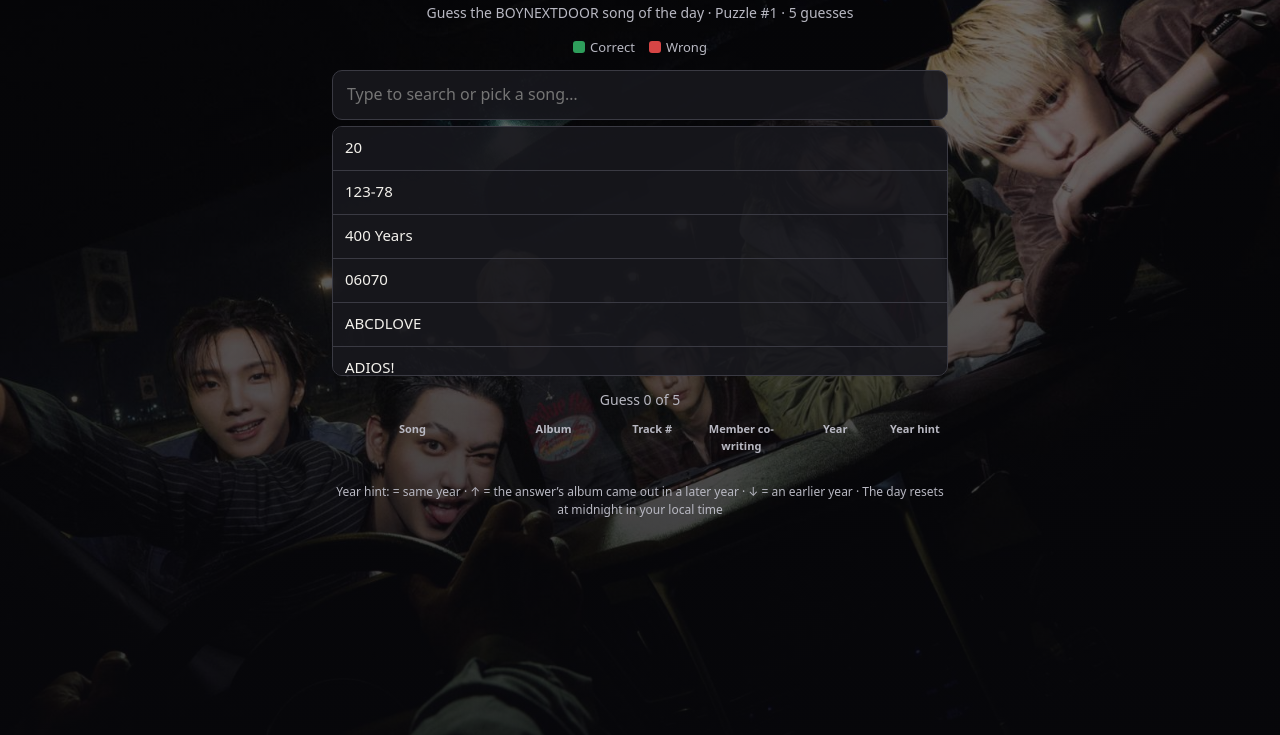
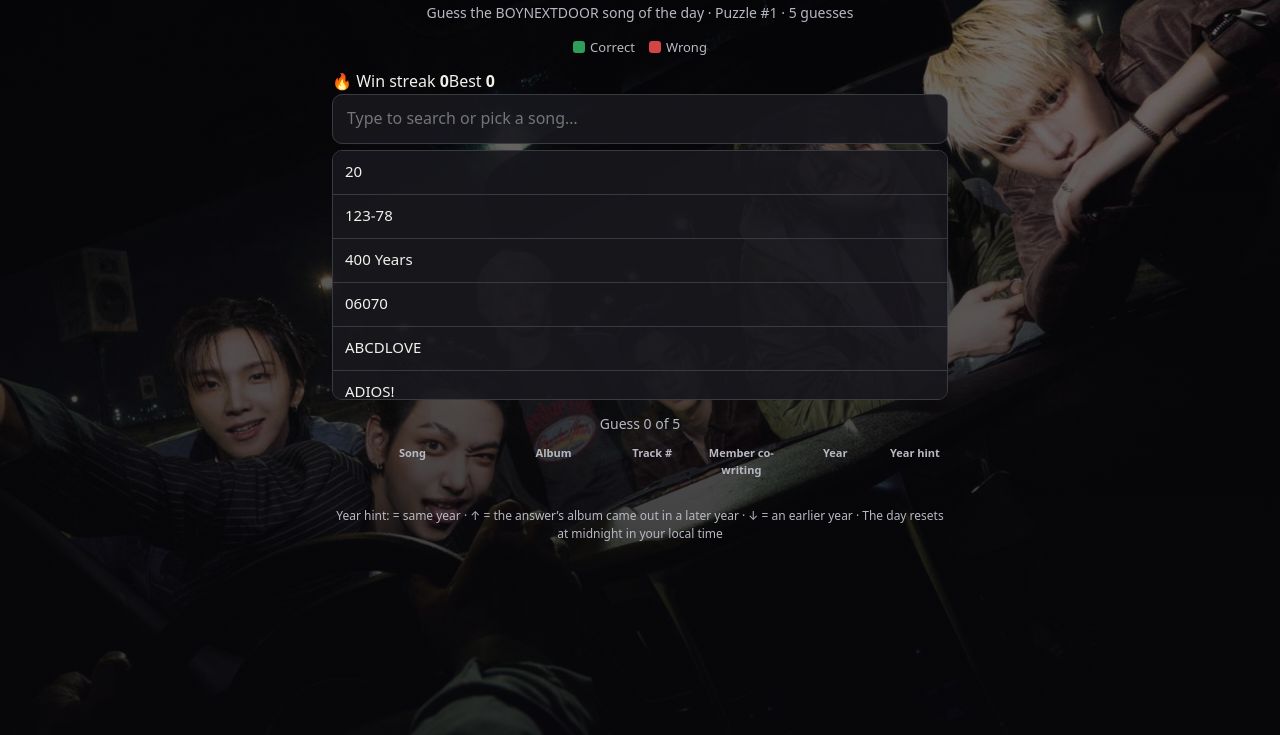
Before and after one commit to boynextdle/boynextdle, a plain HTML site: page index.html in a window 1280 px wide. Shown: the part 65-800 px from the top of the page. Drawn offline with Linux system fonts and the light colour scheme.

Commit message:
Update index.html

```diff
--- a/index.html
+++ b/index.html
@@ -11,6 +11,7 @@
   <h1>BOY<span>NEXT</span>DOOR SONGDLE</h1>
   <p class="sub" id="sub"></p>
   <div class="legend"><span><i style="background:var(--ok)"></i>Correct</span><span><i style="background:var(--bad)"></i>Wrong</span></div>
+  <div class="stats"><span>🔥 Win streak <b id="streak">0</b></span><span>Best <b id="best">0</b></span></div>
   <div id="search">
     <input id="q" type="text" placeholder="Type to search or pick a song…" autocomplete="off">
     <div id="list"></div>
```
